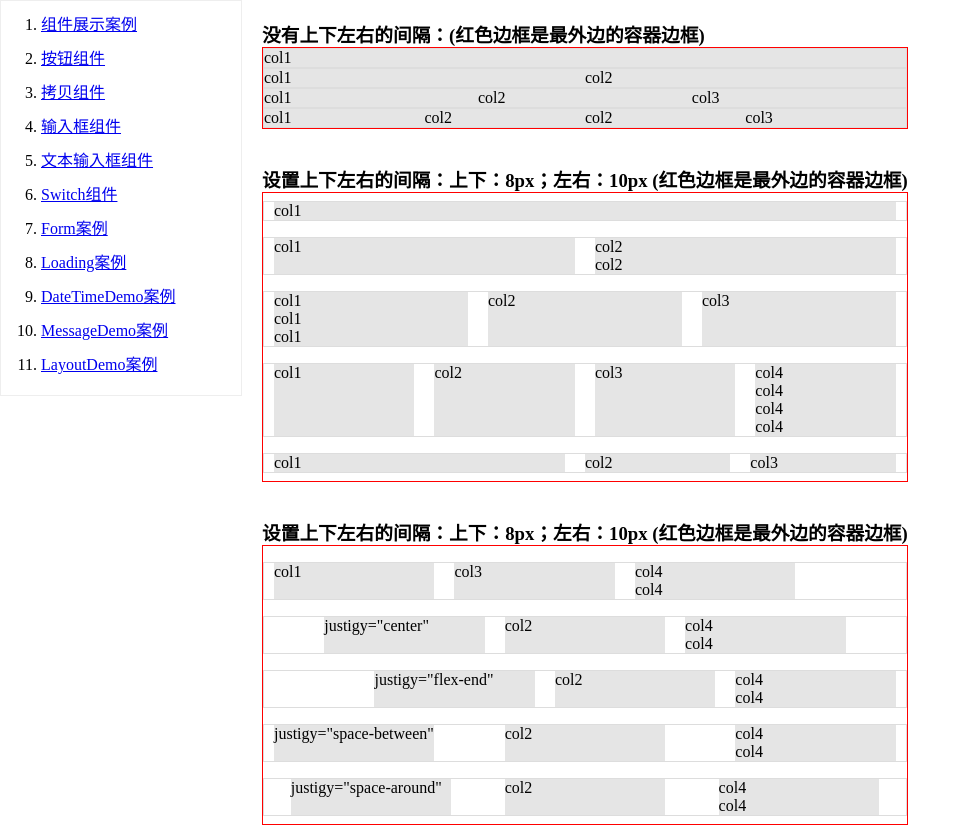
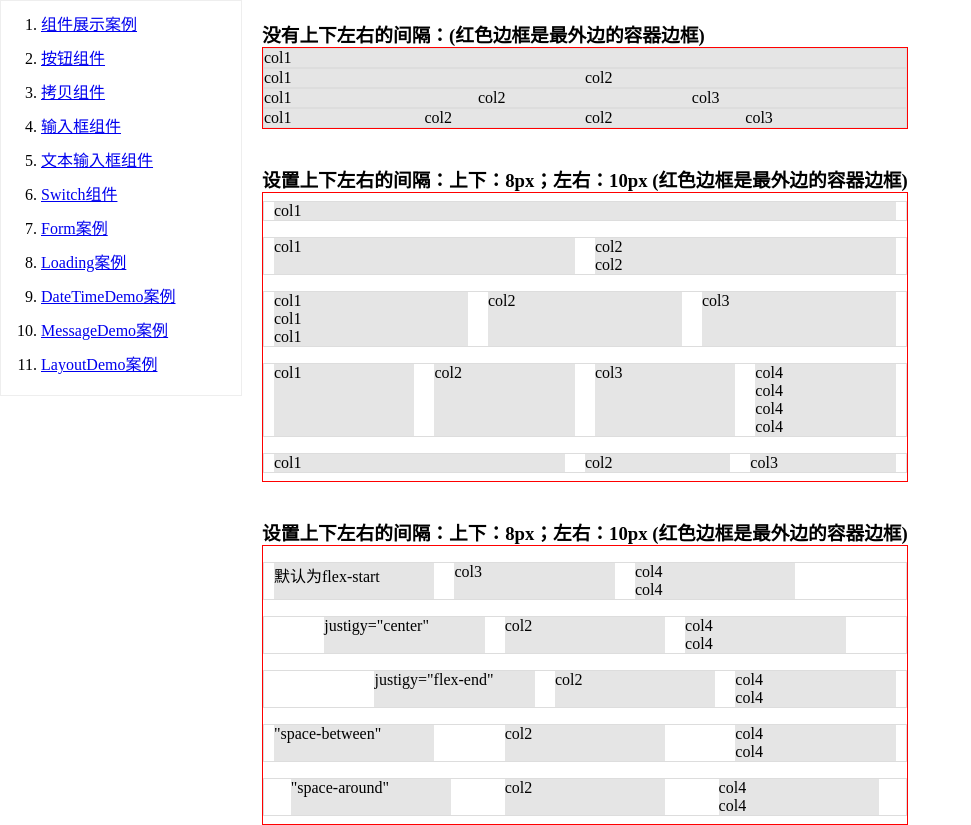
Before and after one commit to bushaoqing/component-for-react-hook, a React (Create React App) app: page /LayoutDemo in a window 1280 px wide. Shown: the whole page, without its empty margins (0-971 px from the left). Built offline with nearby package versions, Linux system fonts and the light colour scheme.

Commit message:
update readme

```diff
--- a/src/components/Layout/index.js
+++ b/src/components/Layout/index.js
@@ -1,6 +1,5 @@
 import React, { useContext } from 'react'
 import PropTypes from 'prop-types'
-import _ from 'lodash'
 
 const LayoutContext = React.createContext()
 
--- a/src/pages/LayoutDemo.js
+++ b/src/pages/LayoutDemo.js
@@ -82,7 +82,7 @@ export default function LayoutDemo() {
       <h3>设置上下左右的间隔：上下：8px；左右：10px (红色边框是最外边的容器边框)</h3>
       <div style={{ border: '1px solid red' }}>
         <Layout.Row gutter={20} marginTop={16} marginBottom={8}>
-          <Layout.Col span={6}>col1</Layout.Col>
+          <Layout.Col span={6}>默认为flex-start</Layout.Col>
           <Layout.Col span={6}>col3</Layout.Col>
           <Layout.Col span={6}>
             <div>col4</div>
@@ -109,7 +109,7 @@ export default function LayoutDemo() {
         </Layout.Row>
 
         <Layout.Row gutter={20} marginTop={16} marginBottom={8} justigy="space-between">
-          <Layout.Col span={6}>justigy="space-between"</Layout.Col>
+          <Layout.Col span={6}>"space-between"</Layout.Col>
           <Layout.Col span={6}>col2</Layout.Col>
           <Layout.Col span={6}>
             <div>col4</div>
@@ -118,7 +118,7 @@ export default function LayoutDemo() {
         </Layout.Row>
 
         <Layout.Row gutter={20} marginTop={16} marginBottom={8} justigy="space-around">
-          <Layout.Col span={6}>justigy="space-around"</Layout.Col>
+          <Layout.Col span={6}>"space-around"</Layout.Col>
           <Layout.Col span={6}>col2</Layout.Col>
           <Layout.Col span={6}>
             <div>col4</div>
```
